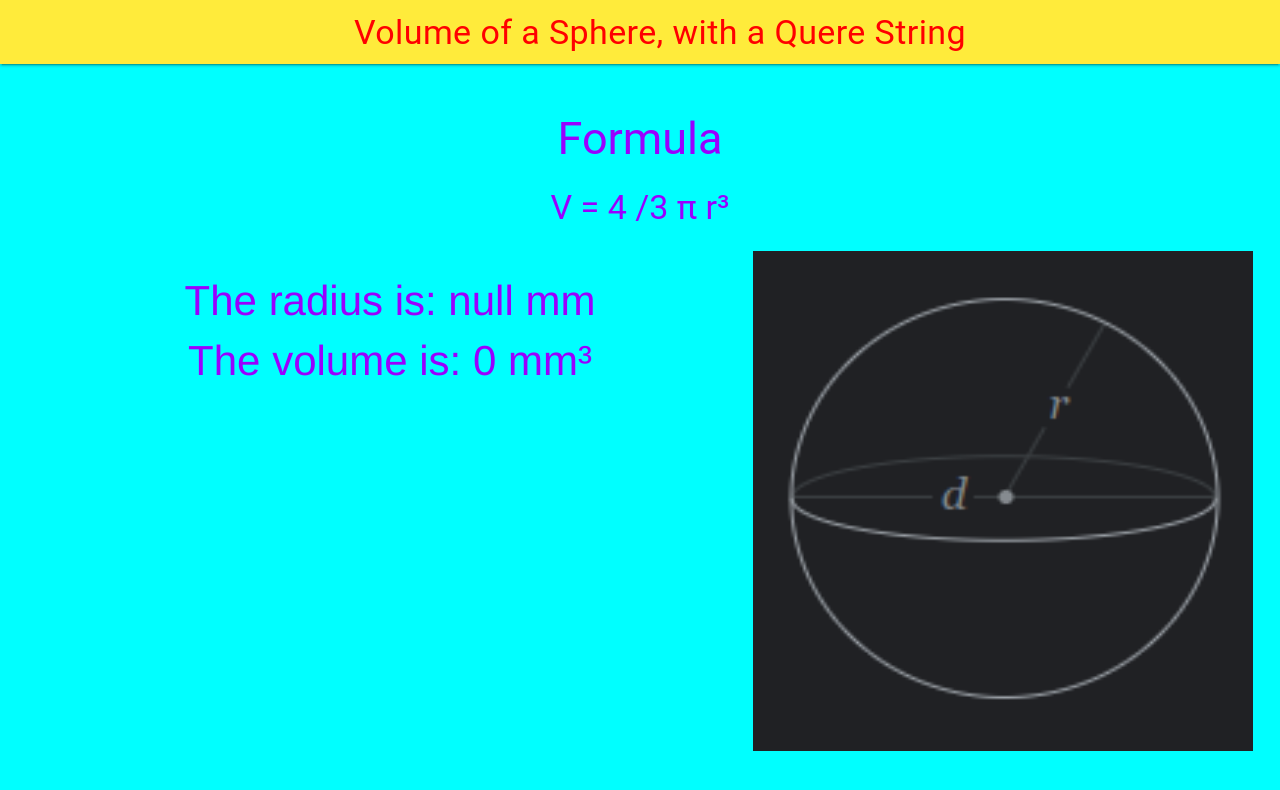
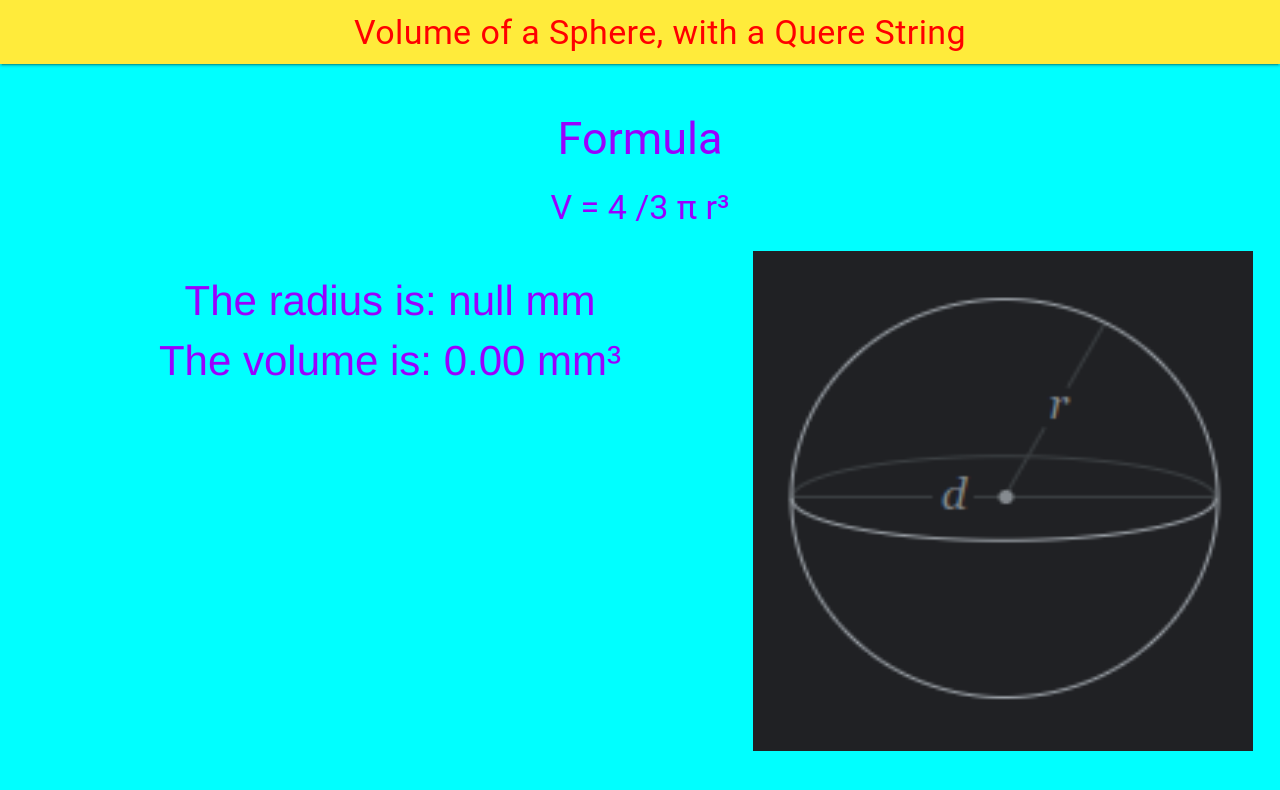
Before and after one commit to MTHS-ICS2O-2-2022/ICS2O-Unit-6-04-Dominic-Madeira, a plain HTML site: page index.html in a window 1280 px wide. Drawn offline with nearby package versions, Linux system fonts and the light colour scheme.

Commit message:
finished first edit

```diff
--- a/js/script.js
+++ b/js/script.js
@@ -19,5 +19,5 @@ window.onload = function() {
 
   // output
   document.getElementById('radius').innerHTML = "The radius is: " + radius + ' mm'
-  document.getElementById('volume').innerHTML = 'The volume is: ' + volume + ' mm³'
+  document.getElementById('volume').innerHTML = 'The volume is: ' + volume.toFixed(2) + ' mm³'
 }
```
Also changed, not shown: index.html (+4 -4 lines), design/flowchart.png (added), design/storyboard.png (added), design/storyboard2.png (added), 2 other files.
